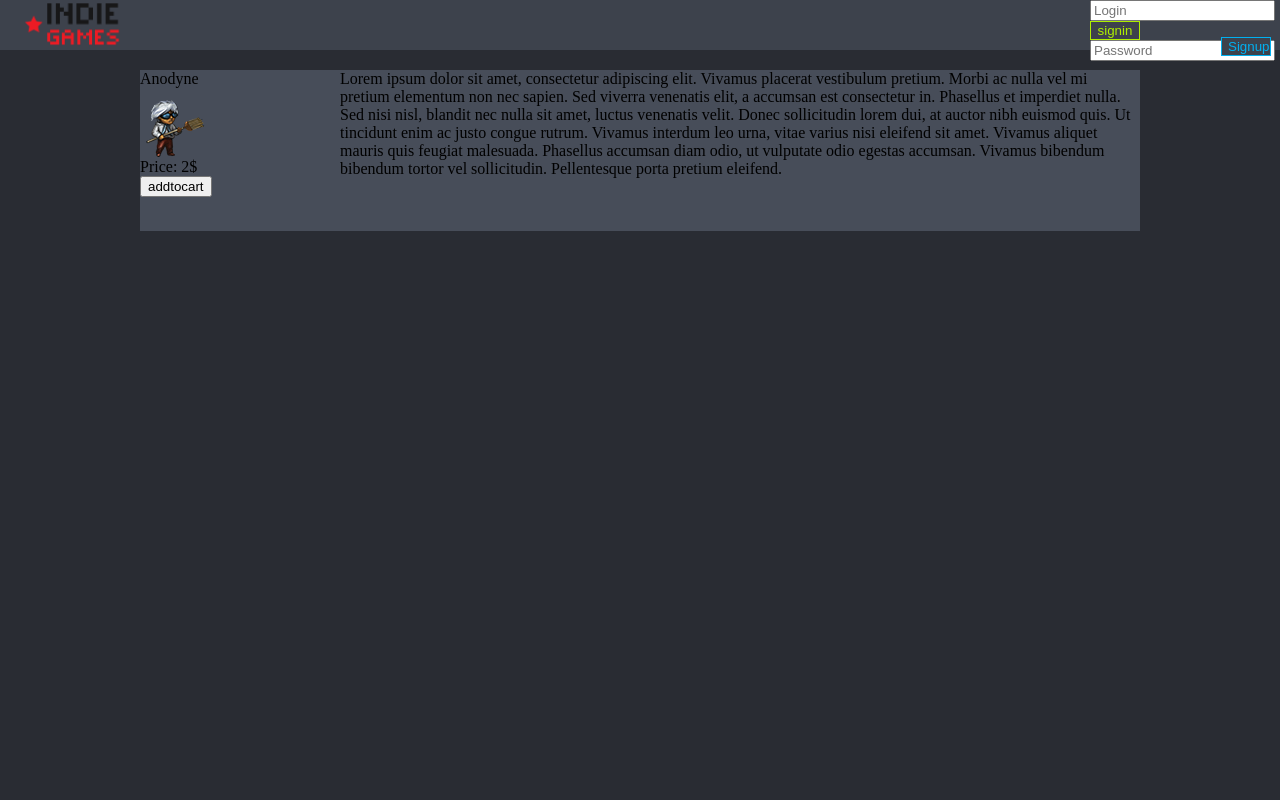
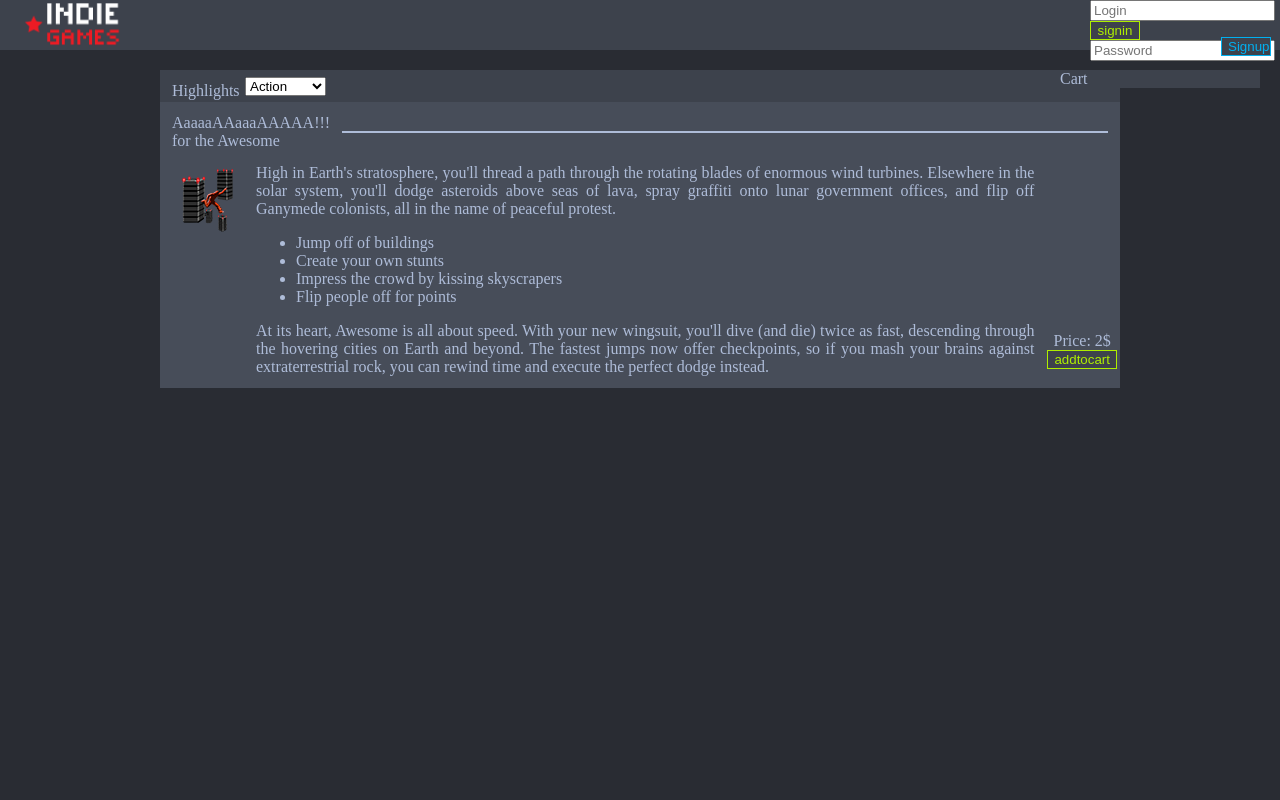
Before and after one commit to roxteddy/42-shop, a PHP site: page / in a window 1280 px wide. Run offline with PHP 8.4, Linux system fonts and the light colour scheme.

Commit message:
a lot of things

```diff
--- a/css/styles.css
+++ b/css/styles.css
@@ -2,6 +2,7 @@ body		{
 			background-color: #292C33;
 			padding: 0;
 			margin: 0;
+			color: #AEBCD8;
 			}
 a			{
 			color: red;
@@ -51,39 +52,68 @@ a			{
 			top: -40px;
 			left: 131px;
 			}
-#menu		{
-			border:1 solid black;
-			background-color: #474D59;
-			width: 1000px;
-            margin: 0 auto 20 auto;
+#cart		{
+			float:right;
+			width: 200px;
+			margin: 0 20 0 0;
+            background-color: #474D59;
 			}
-div.cat		{
-			margin: 10 auto 10 50;
-			display: inline-block;
+#cart .title
+			{
+			width: 100%;
+			background-color: #3D424C;
 			}
 #content    {
             border:1 solid black;
             background-color: #474D59;
-            width: 1000px;
+			width: 75%;
+            max-width: 1000px;
             margin: 0 auto 0 auto;
             }
-span.welcome {
-			 display: block;
-			 padding: 50 0 50 0;
-			 text-align: center;
-			 font-size: 20px;
-			 color: green;
+#menu		{
+			width; 100%;
+            background-color: #3D424C;
+}
+div.game	 {
+			 width: 100%;
+			 margin: 0;
 			 }
-div.game	{
-			display: inline-block;
+.game .title {
+	  		 min-width: 70px;
+			 padding: 10 0 0 10;
+			 }
+.game .hr    {
+	        width: 100%;
+            padding: 10 10 0 10;
+			 }
+#gamehr		{
+	  		border: 1px solid #AEBCD8;
+}
+.game .table {
+	  		width: 100%;
+}
+.game .pic	{
+			margin: 10 0 0 10;
+			vertical-align: top;
 			}
-div.left
-			{
-			float: left;
-			width: 200px
+.game .descr {
+	  		 width: 100%;
+	  		padding: 10 10 10 10;
+			text-align: justify;
+	  		vertical-align: top;
+	  		}
+.game .price	{
+			width: 100px;
+	  		text-align: center;
+	  		vertical-align: bottom;
 			}
-div.right
-			{
-			width:800px;
-			float: left;
+#addtocart  {
+			border: 1px solid #AEEE00;
+            background-color: #3d424c;
+			color: #AEEE00;
 			}
+#outofstock  {
+			border: 1px solid red;
+            background-color: #3d424c;
+			color: red;
+			}
--- a/csv/item.csv
+++ b/csv/item.csv
@@ -1,3 +1,3 @@
-0,"A Virus Named TOM","blabla","avirusnamedtom.png",10,2
-1,"AaaaaAAaaaAAAaaAAAAaAAAAA!!! for the Awesome","blabla","aaaaah.png",10,2
-2,"Anodyne","blabla","anodyne.png",10,2
+0,"A Virus Named TOM","A perfect place. A city without traffic. A dog that doesn't poop. All products of the brilliant mind of Dr. X, but hell hath no fury like a mad scientist fired by a giant corporation. In this unique action-puzzler you take control of TOM, a virus created for one purpose: revenge.\n\nHack your way through brain scrambling puzzles while maneuvering through a thumb cramping maze of enemies. Team up through over 50 cooperative levels in what MMGN is calling ''The most addictive co-op game we've played since Portal 2.'' And if the over 100 levels aren't enough, you and your friends can destroy each other again and again in battle mode to determine just who is the supreme virus.","img/avirusnamedtom.png",0,2
+1,"AaaaaAAaaaAAAAA!!! for the Awesome","High in Earth's stratosphere, you'll thread a path through the rotating blades of enormous wind turbines. Elsewhere in the solar system, you'll dodge asteroids above seas of lava, spray graffiti onto lunar government offices, and flip off Ganymede colonists, all in the name of peaceful protest.<ul><li>Jump off of buildings</li><li>Create your own stunts</li><li>Impress the crowd by kissing skyscrapers</li><li>Flip people off for points</li></ul>At its heart, Awesome is all about speed. With your new wingsuit, you'll dive (and die) twice as fast, descending through the hovering cities on Earth and beyond. The fastest jumps now offer checkpoints, so if you mash your brains against extraterrestrial rock, you can rewind time and execute the perfect dodge instead.","img/aaaaah.png",10,2
+2,"Anodyne","You should check out our new game, Even The Ocean. There's even a demo available.\n\nIn Anodyne, you explore and fight your way through nature, urban and abstract themed areas in the human Young's subconscious, evoked by a 16-bit-era visual style and a moody, dream-like soundtrack.<br /><br />Created by Sean Hogan and Jonathan Kittaka, who are working on new game, Even the Ocean","img/anodyne.png",10,2
--- a/index.php
+++ b/index.php
@@ -10,6 +10,13 @@ if (isset($_POST["submit"]) and $_POST["submit"] === "signout")
 	$_SESSION["id"] = "";
 if (isset($_POST["submit"]) and $_POST["submit"] === "addtocart")
 	include "src/addtocart.php";
+if (isset($_GET["cat"]))
+{
+    $cat = $_GET["cat"];
+    $ids = getallitemid(getitemcategorytab(), $_GET["cat"]);
+}
+else
+    $cat = 0;
 ?>
 
 <html>
@@ -19,6 +26,7 @@ if (isset($_POST["submit"]) and $_POST["submit"] === "addtocart")
 	<body>
 		<?php include "src/banner.php"; ?>
 	<!-- <?php include "src/menu.php"; ?> -->
+		<?php include "src/cart.php" ?>
 		<?php include "src/content.php"; ?>
 	</body>
 </html>
--- /dev/null
+++ b/src/cart.php
@@ -0,0 +1,19 @@
+<div id="cart">
+	 <div class="title">Cart</div>
+	 <div class="content">
+<?php
+	 $items = getitemtab();
+	 if (isset($_SESSION["cart"]))
+	 {
+		 $total = 0;
+		 foreach($_SESSION["cart"] as $id => $nb)
+		 {
+			 $price = $nb * $items[$id]["price"];
+			 $total += $price;
+			 echo "<p>".getitemname($items, $id)." x ".$nb." = ".$price."</p>";
+		 }
+		 echo "<p>Total = $total</p>";
+	 }
+?>
+	 </div>
+</div>
--- a/src/content_shop.php
+++ b/src/content_shop.php
@@ -1,28 +1,64 @@
+<div class="game">
 <?php
-if (isset($_GET["tab"]))
-	$ids = getallitemid(getitemcategorytab(), $_GET["cat"]);
+include "src/menu.php";
+$ids = getallitemid(getitemcategorytab(), $cat);
+$games = getitemtab();
+foreach ($ids as $id)
+{
+ echo '<table>
+		  <tr>
+			<td class="title">'.$games[$id]["name"].'</td>
+			<td class="hr"><hr id="gamehr"></td>
+		  </tr>
+		</table>
+		<table>
+		  <tr>
+			<td class="pic">
+			<img class="pic" src="'.$games[$id]["img"].'" alt="'.$games[$id]["name"].'" title="'.$games[$id]["name"].'" />
+		</td>
+	    <td class="descr">'.str_replace('\\n', '<br />', $games[$id]["description"]).'
+		  </td>
+		  <td class="price">
+			Price: '.$games[$id]["price"].'$
+			<form method="post" action="index.php?page=shop&cat='.$cat.'">
+			  <input type="hidden" name="id" value="'.$id.'" />';
+if ($games[$id]["stock"] > 0)
+	echo '<input id="addtocart" type="submit" name="submit" value="addtocart" />';
 else
-	$ids = getallitemid(getitemcategorytab(), 0);
-$games = getitemtab();
-#foreach ($ids as $id)
-#{
-#	echo "<div class=\"game\">",
-#		"<img src=\"img/".$games[$id]["img"]."\" alt=\"".$games[$id]["name"]."\" title=\"".$games[$id]["name"]."\"/>",
-#		"</div>";
-#}
+	echo '<input id="outofstock" type="submit" name="submit" value="outofstock" disabled="disabled" />';
+	echo   '</form>
+		  </div>
+	    </td>
+	</tr>
+</table>';
+}
 ?>
-
+<div>
+<!-- SAMPLE
 <div class="game">
-	<div class="left">
-		Anodyne<br />
-		<img src="img/anodyne.png" alt="Anodyne" title="Anodyne" /><br />
-		Price: 2$<br />
-		<form method="post" action="index.php?page=shop&cat=3">
-			<input type="hidden" name="id" value="2" />
-			<input type="submit" name="submit" value="addtocart" />
-		</form><br />
-	</div>
-	<div class="right">
-		Lorem ipsum dolor sit amet, consectetur adipiscing elit. Vivamus placerat vestibulum pretium. Morbi ac nulla vel mi pretium elementum non nec sapien. Sed viverra venenatis elit, a accumsan est consectetur in. Phasellus et imperdiet nulla. Sed nisi nisl, blandit nec nulla sit amet, luctus venenatis velit. Donec sollicitudin lorem dui, at auctor nibh euismod quis. Ut tincidunt enim ac justo congue rutrum. Vivamus interdum leo urna, vitae varius nisi eleifend sit amet. Vivamus aliquet mauris quis feugiat malesuada. Phasellus accumsan diam odio, ut vulputate odio egestas accumsan. Vivamus bibendum bibendum tortor vel sollicitudin. Pellentesque porta pretium eleifend.<br />
-	</div>
-</div>
+	<table>
+	  <tr>
+		<td class="title">Anodyne</td>
+		<td class="hr"><hr id="gamehr"></td>
+	 </tr>
+	</table>
+	 <table>
+	  <tr>
+	    <td class="pic">
+		  <img class="pic" src="img/anodyne.png" alt="Anodyne" title="Anodyne" />
+		</td>
+	    <td class="descr">
+		Lorem ipsum dolor sit amet,consectetur adipiscing elit. Vivamus placerat vestibulum pretium. Morbi ac nulla vel mi pretium elementum non nec sapien. Sed viverra venenatis elit, a accumsan est consectetur in. Phasellus et imperdiet nulla. Sed nisi nisl, blandit nec nulla sit amet, luctus venenatis velit. Donec sollicitudin lorem dui, at auctor nibh euismod quis. Ut tincidunt enim ac justo congue rutrum. Vivamus interdum leo urna, vitae varius nisi eleifend sit amet. Vivamus aliquet mauris quis feugiat malesuada. Phasellus accumsan diam odio, ut vulputate odio egestas accumsan. Vivamus bibendum bibendum tortor vel sollicitudin. Pellentesque porta pretium eleifend.
+		  </td>
+		  <td class="price">
+			Price: 2$
+			<form method="post" action="index.php?page=shop&cat=3">
+			  <input type="hidden" name="id" value="2" />
+			  <input id="addtocart" type="submit" name="submit" value="addtocart" />
+		    </form>
+		  </div>
+	    </td>
+	</tr>
+</table>
+<div>
+!>
--- a/src/menu.php
+++ b/src/menu.php
@@ -1,7 +1,21 @@
 <div id="menu">
+<table class="menu">
+<tr>
+<td class="title">
 <?php
-$cat = getcategorytab();
-foreach ($cat as $key => $val)
-	echo "<a href=\"index.php?page=shop&cat=".$key."\"><div class=\"cat\">".$val."</div></a>";
+$cats = getcategorytab();
+echo getcategoryname($cat, $cats);
 ?>
+</td>
+<td>
+<form id="catform" method="get" action="index.php">
+	<input type="hidden" name="page" value="shop" />
+</form>
+<select name="cat" form="catform" onchange='this.form.submit()'>
+	<option value="0">Highlights</option>
+	<option value="1" selected>Action</option>
+</select>
+</td>
+</tr>
+</table>
 </div>
```
Also changed, not shown: src/addtocart.php (added, +8 -0 lines), img/logo.png.
